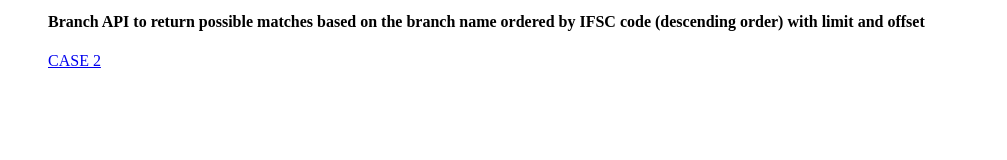
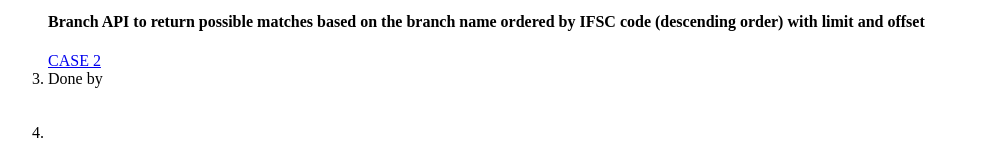
Before and after one commit to Swetha-ramasamy/BackEnd_bankDetails, a website: page index.html in a window 1280 px wide. Shown: the part 265-425 px from the top of the page, without its empty margins (0-1007 px from the left). Drawn offline with Linux system fonts and the light colour scheme.

Commit message:
Update index.html

```diff
--- a/index.html
+++ b/index.html
@@ -3,5 +3,6 @@
    <ol>
      <li><h2>Case 1</h2><h4> Search API to return possible matches across all columns and all rows, ordered by IFSC code (ascending order) with limit and offset.</h4><a href="https://back-end-bank-details.vercel.app/api/search?q=MUMBAI&limit=2&offset=1" target="_blank">CASE 1</a></li>
      <li><h2>Case 2</h2><h4> Branch API to return possible matches based on the branch name ordered by IFSC code (descending order) with limit and offset</h4><a href="https://back-end-bank-details.vercel.app/api/branch?q=LONI&limit=1&offset=0" target="_blank">CASE 2</a></li>
+     <li>Done by </li><br><br><li><Swetha R/li>
   </ol>
 </html>
```
